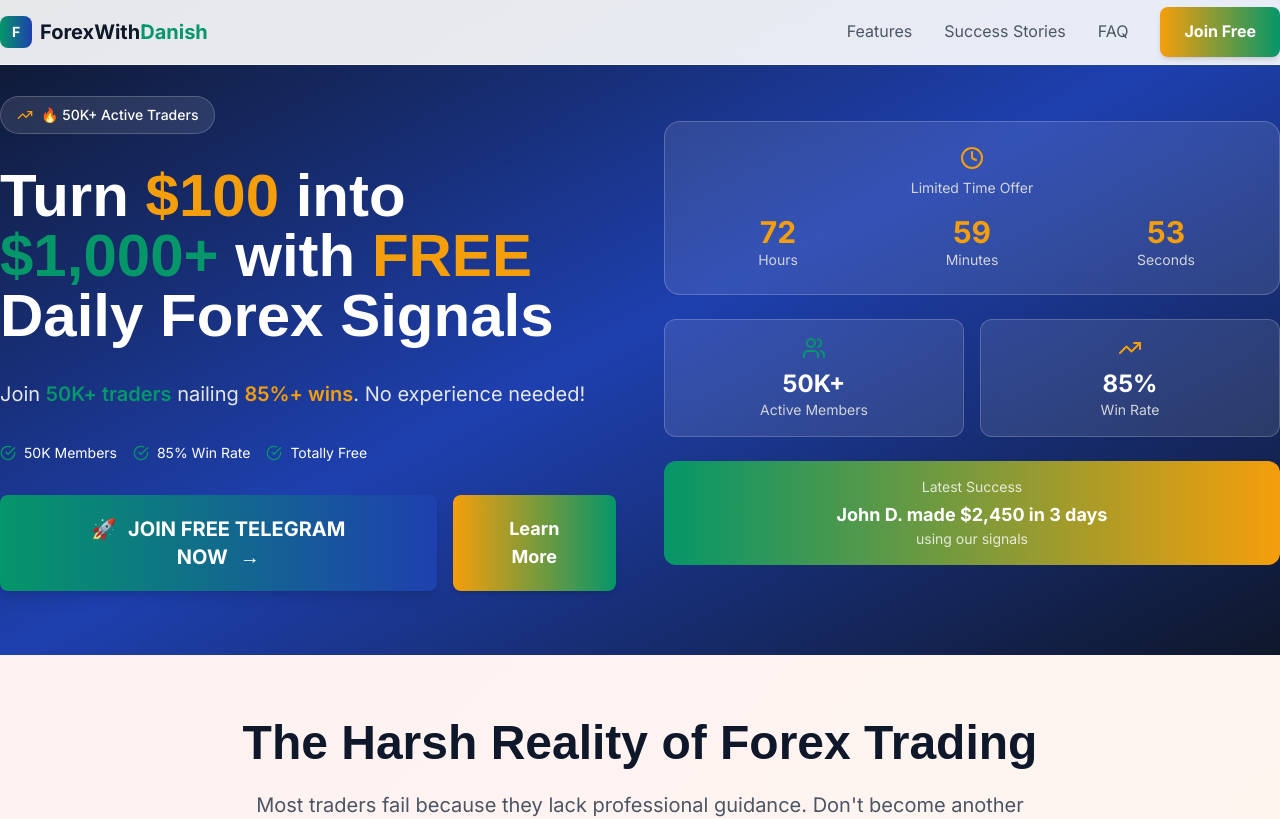
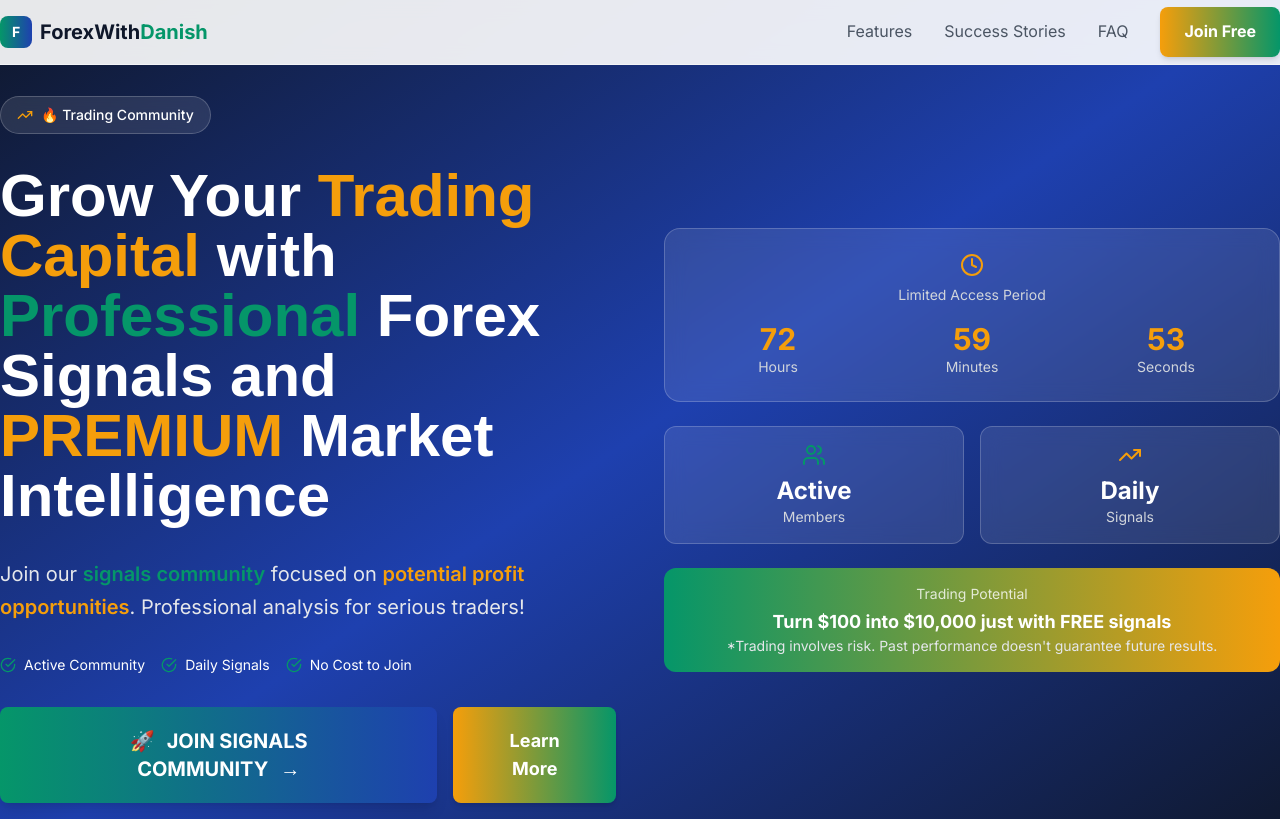
Before and after one commit to Danishhshahid/trade_with_danish, a Next.js app: page / in a window 1280 px wide. Shown: the top 819 px of the page. Built offline with nearby package versions, Linux system fonts and the light colour scheme.

Commit message:
last commit

```diff
--- a/app/page.tsx
+++ b/app/page.tsx
@@ -20,15 +20,15 @@
 
       <div>
         <HeroSection />
-        <PainAgitationSection />
-        <SocialProofSection />
         <ProfitShowcaseSection />
-        <SolutionSection />
-        <FeaturesSection />
         <TestimonialsSection />
         <AccountManagementSection />
+        <PainAgitationSection />
+        {/* <SocialProofSection /> */}
+        {/* <SolutionSection /> */}
+        <FeaturesSection />
+        {/* <CTASection /> */}
         <FAQSection />
-        <CTASection />
       </div>
 
       <Footer />
--- a/components/FAQSection.tsx
+++ b/components/FAQSection.tsx
@@ -1,6 +1,8 @@
 'use client'
 
 import { useState } from 'react'
+import { trackTelegramJoin, trackButtonClick } from '@/lib/fpixel'
+
 import { ChevronDown, AlertTriangle, Shield, CheckCircle } from 'lucide-react'
 
 export default function FAQSection() {
@@ -128,6 +130,22 @@
               All signals and performance metrics are fully trackable and verifiable.
             </p>
           </div>
+          <div className="flex flex-col sm:flex-row gap-4">
+              <a
+                href="https://t.me/Trade_with_Danish4x"
+                target="_blank"
+                rel="noopener noreferrer"
+                className="btn-primary text-xl px-12 py-5 group inline-block text-center"
+                onClick={() => {
+                  trackTelegramJoin('Hero Section')
+                  trackButtonClick('Join Telegram', 'Hero Section')
+                }}
+              >
+                <span className="mr-3">🚀</span>
+                JOIN FREE TELEGRAM NOW
+                <span className="ml-3 group-hover:translate-x-1 transition-transform">→</span>
+              </a>
+            </div>
 
           <div className="text-center">
             <div className="w-16 h-16 bg-profit rounded-full flex items-center justify-center mx-auto mb-4">
--- a/components/FeaturesSection.tsx
+++ b/components/FeaturesSection.tsx
@@ -1,4 +1,6 @@
 'use client'
+
+import { trackTelegramJoin, trackButtonClick } from '@/lib/fpixel'
 
 import { CheckCircle, TrendingUp, BarChart3, Shield, Zap, Target } from 'lucide-react'
 
@@ -178,6 +180,22 @@
                 <div className="text-3xl font-bold text-trust mb-2">$2M+</div>
                 <div className="text-sm">Profits Generated</div>
               </div>
+              <div className="flex flex-col sm:flex-row gap-4">
+              <a
+                href="https://t.me/Trade_with_Danish4x"
+                target="_blank"
+                rel="noopener noreferrer"
+                className="btn-primary text-xl px-12 py-5 group inline-block text-center"
+                onClick={() => {
+                  trackTelegramJoin('Hero Section')
+                  trackButtonClick('Join Telegram', 'Hero Section')
+                }}
+              >
+                <span className="mr-3">🚀</span>
+                JOIN FREE TELEGRAM NOW
+                <span className="ml-3 group-hover:translate-x-1 transition-transform">→</span>
+              </a>
+            </div>
             </div>
           </div>
         </div>
--- a/components/HeroSection.tsx
+++ b/components/HeroSection.tsx
@@ -37,39 +37,39 @@
             {/* Badge */}
             <div className="inline-flex items-center space-x-2 bg-white/10 backdrop-blur-custom rounded-full px-4 py-2 border border-white/20">
               <TrendingUp size={16} className="text-wealth" />
-              <span className="text-sm font-medium">🔥 50K+ Active Traders</span>
+              <span className="text-sm font-medium">🔥 Trading Community</span>
             </div>
 
             {/* Main Headline */}
             <h1 className="text-4xl md:text-5xl lg:text-6xl font-bold leading-tight">
-              Turn{' '}
-              <span className="text-wealth">$100</span>
-              {' '}into{' '}
-              <span className="text-profit">$1,000+</span>
-              {' '}with{' '}
-              <span className="text-wealth">FREE</span>
-              {' '}Daily Forex Signals
-            </h1>
+                Grow Your{' '}
+                <span className="text-wealth">Trading Capital</span>
+                {' '}with{' '}
+                <span className="text-profit">Professional</span>
+                {' '}Forex Signals and{' '}
+                <span className="text-wealth">PREMIUM</span>
+                {' '}Market Intelligence
+              </h1>
 
             {/* Subheadline */}
             <p className="text-xl text-gray-200 leading-relaxed">
-              Join <span className="text-profit font-semibold">50K+ traders</span> nailing{' '}
-              <span className="text-wealth font-semibold">85%+ wins</span>. No experience needed!
+              Join our <span className="text-profit font-semibold">signals community</span> focused on{' '}
+              <span className="text-wealth font-semibold">potential profit opportunities</span>. Professional analysis for serious traders!
             </p>
 
             {/* Trust Indicators */}
             <div className="flex flex-wrap items-center gap-4 text-sm">
               <div className="flex items-center space-x-2">
                 <CheckCircle size={16} className="text-profit" />
-                <span>50K Members</span>
+                <span>Active Community</span>
               </div>
               <div className="flex items-center space-x-2">
                 <CheckCircle size={16} className="text-profit" />
-                <span>85% Win Rate</span>
+                <span>Daily Signals</span>
               </div>
               <div className="flex items-center space-x-2">
                 <CheckCircle size={16} className="text-profit" />
-                <span>Totally Free</span>
+                <span>No Cost to Join</span>
               </div>
             </div>
 
@@ -86,7 +86,7 @@
                 }}
               >
                 <span className="mr-3">🚀</span>
-                JOIN FREE TELEGRAM NOW
+                JOIN SIGNALS COMMUNITY
                 <span className="ml-3 group-hover:translate-x-1 transition-transform">→</span>
               </a>
               <button className="btn-secondary text-lg px-8 py-4">
@@ -101,7 +101,7 @@
             <div className="bg-white/10 backdrop-blur-custom rounded-2xl p-6 border border-white/20">
               <div className="text-center mb-4">
                 <Clock size={24} className="text-wealth mx-auto mb-2" />
-                <p className="text-sm text-gray-300">Limited Time Offer</p>
+                <p className="text-sm text-gray-300">Limited Access Period</p>
               </div>
               <div className="grid grid-cols-3 gap-4">
                 <div className="text-center">
@@ -123,23 +123,25 @@
             <div className="grid grid-cols-2 gap-4">
               <div className="bg-white/10 backdrop-blur-custom rounded-xl p-4 text-center border border-white/20">
                 <Users size={24} className="text-profit mx-auto mb-2" />
-                <div className="text-2xl font-bold">50K+</div>
-                <div className="text-sm text-gray-300">Active Members</div>
+                <div className="text-2xl font-bold">Active</div>
+                <div className="text-sm text-gray-300">Members</div>
               </div>
               <div className="bg-white/10 backdrop-blur-custom rounded-xl p-4 text-center border border-white/20">
                 <TrendingUp size={24} className="text-wealth mx-auto mb-2" />
-                <div className="text-2xl font-bold">85%</div>
-                <div className="text-sm text-gray-300">Win Rate</div>
+                <div className="text-2xl font-bold">Daily</div>
+                <div className="text-sm text-gray-300">Signals</div>
               </div>
             </div>
 
             {/* Success Story */}
             <div className="bg-gradient-to-r from-profit to-wealth rounded-xl p-4 text-center">
-              <div className="text-sm text-white/80 mb-1">Latest Success</div>
+              <div className="text-sm text-white/80 mb-1">Trading Potential</div>
               <div className="text-lg font-bold text-white">
-                John D. made $2,450 in 3 days
+                Turn $100 into $10,000 just with FREE signals
               </div>
-              <div className="text-sm text-white/80">using our signals</div>
+              <div className="text-sm text-gray-200">
+                *Trading involves risk. Past performance doesn't guarantee future results.
+              </div>
             </div>
           </div>
         </div>
```
